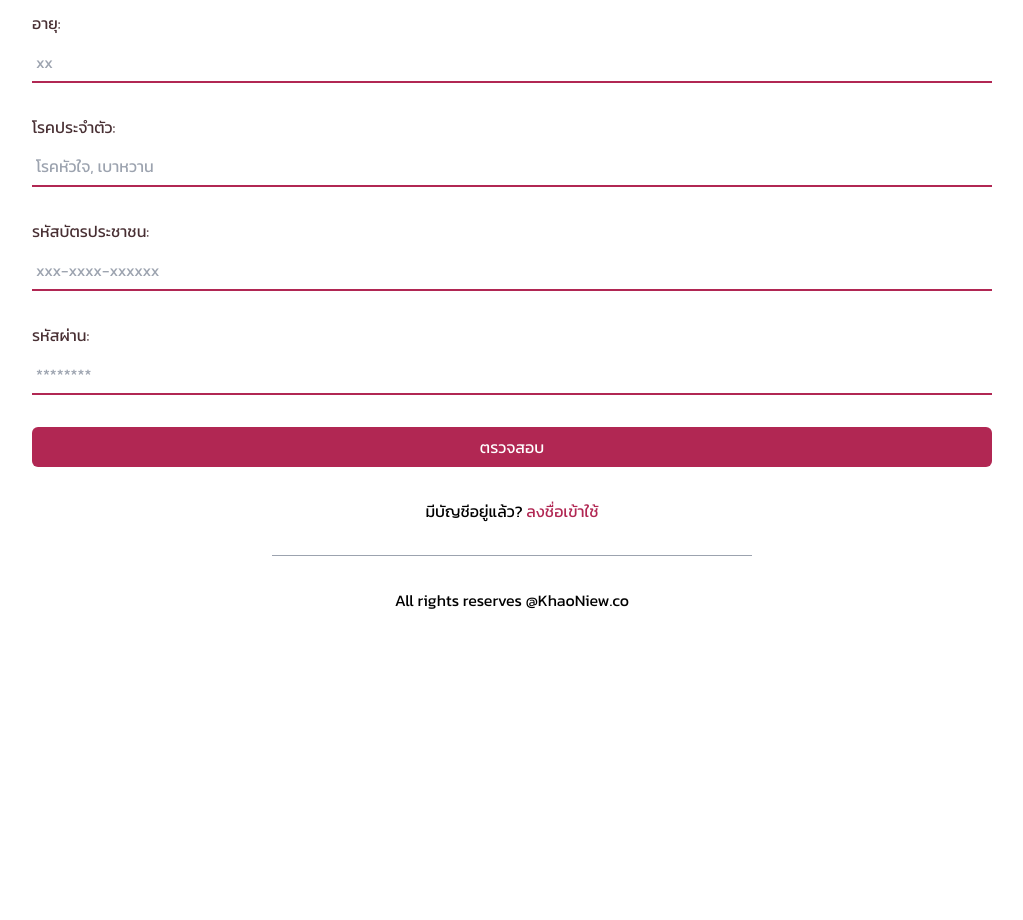
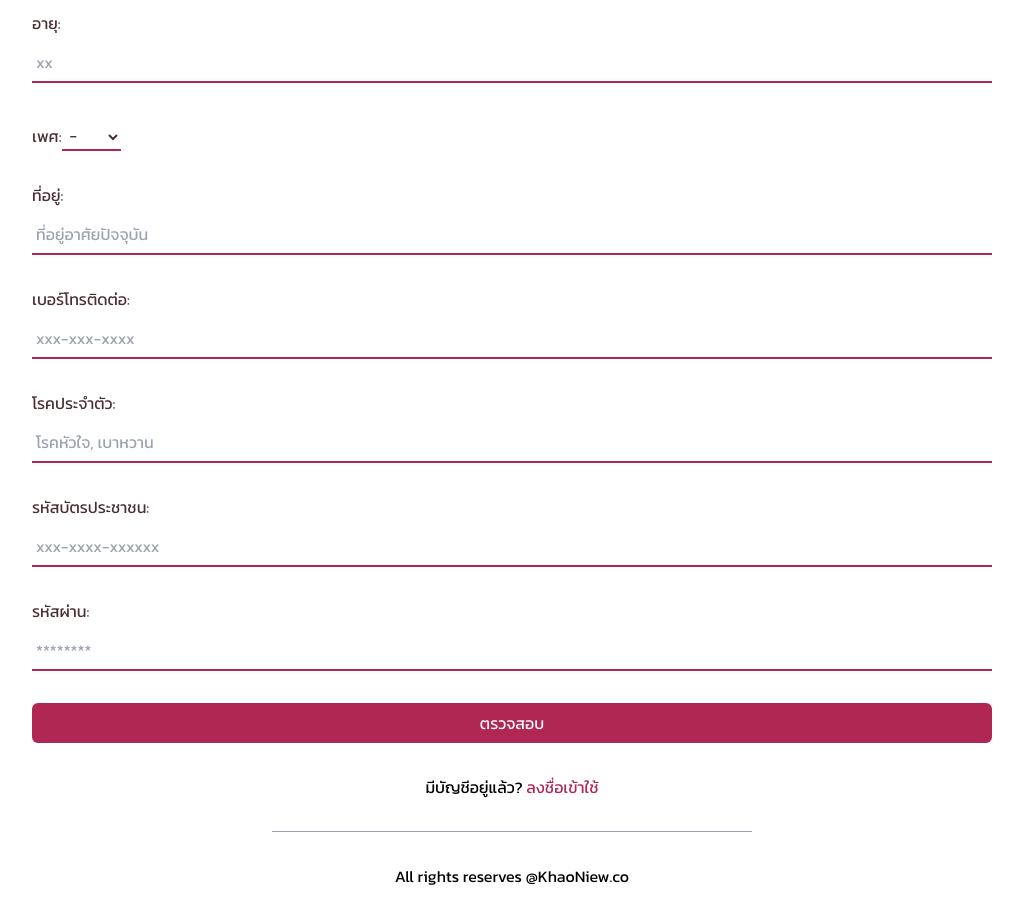
Before and after one commit to NattawatC/khaoniew, a Next.js app: page /signup in a window 1280 px wide. Shown: the part 880-1800 px from the top of the page, without its empty margins (128-1151 px from the left). Before the commit the page ends 1524 px from the top, so only its background shows below. Built offline with nearby package versions, Linux system fonts and the light colour scheme.

Commit message:
all fields created for signup
have to connect to db to see if it connects well with database

```diff
--- a/src/pages/signup.tsx
+++ b/src/pages/signup.tsx
@@ -27,10 +27,19 @@ const formSchema = z.object({
   lastname: z.string(),
   age: z.string(),
   gender: z.string(),
-  medicalcondition: z.array(z.string()).optional(),
+  address: z.string(),
+  phoneNumber: z.string(),
+  medicalCondition: z.array(z.string()).optional(),
   thaiId: z.string(),
   password: z.string(),
 })
+
+const genderOptions = [
+  { label: "-", value: "-" },
+  { label: "ชาย", value: "ชาย" },
+  { label: "หญิง", value: "หญิง" },
+  { label: "อื่นๆ", value: "อื่นๆ" },
+]
 
 export function SignupForm() {
   const router = useRouter()
@@ -42,8 +51,10 @@ export function SignupForm() {
       firstname: "",
       lastname: "",
       age: "",
-      gender: "",
-      medicalcondition: [],
+      gender: "-",
+      address: "",
+      phoneNumber: "",
+      medicalCondition: [],
       thaiId: "",
       password: "",
     },
@@ -52,18 +63,23 @@ export function SignupForm() {
   formSchema.shape
 
   function onSubmit(values: z.infer<typeof formSchema>) {
-    // const router = useRouter()
-    // // Do something with the form values.
+    // remove "-" from phoneNumber and thaiId
+    const cleanedValues = {
+      ...values,
+      phoneNumber: values.phoneNumber.replace(/-/g, ""),
+      thaiId: values.thaiId.replace(/-/g, ""),
+    }
+
+    // allow empty medical condition field
     const filteredValues = {
-      ...values,
-      medicalcondition:
-        values.medicalcondition && values.medicalcondition.length > 0
-          ? values.medicalcondition
+      ...cleanedValues,
+      medicalCondition:
+        cleanedValues.medicalCondition &&
+        cleanedValues.medicalCondition.length > 0
+          ? cleanedValues.medicalCondition
           : undefined,
     }
     console.log(filteredValues)
-    // console.log(values)
-    // router.push("/login")
   }
 
   return (
@@ -142,7 +158,73 @@ export function SignupForm() {
           />
           <FormField
             control={form.control}
-            name="medicalcondition"
+            name="gender"
+            render={({ field }) => (
+              <FormItem>
+                <FormLabel className="text-base text-text">เพศ:</FormLabel>
+                <FormControl>
+                  <select
+                    className="border-0 rounded-none text-text bg-transparent border-b-2 border-secondary pl-1 ring-transparent text-base"
+                    {...field}
+                  >
+                    {genderOptions.map((option) => (
+                      <option key={option.value} value={option.value}>
+                        {option.label}
+                      </option>
+                    ))}
+                  </select>
+                </FormControl>
+                <FormMessage />
+              </FormItem>
+            )}
+          />
+          <FormField
+            control={form.control}
+            name="address"
+            render={({ field }) => (
+              <FormItem>
+                <FormLabel className="text-base text-text">ที่อยู่:</FormLabel>
+                <FormControl>
+                  <Input
+                    /* py-0, px-0, border-0,rounded-none for figma lookalike */
+                    className="border-0 rounded-none text-text bg-transparent border-b-2 border-secondary pl-1 ring-transparent text-base"
+                    placeholder="ที่อยู่อาศัยปัจจุบัน"
+                    type="text"
+                    required
+                    aria-label="Age"
+                    {...field}
+                  />
+                </FormControl>
+                <FormMessage />
+              </FormItem>
+            )}
+          />
+          <FormField
+            control={form.control}
+            name="phoneNumber"
+            render={({ field }) => (
+              <FormItem>
+                <FormLabel className="text-base text-text">
+                  เบอร์โทรติดต่อ:
+                </FormLabel>
+                <FormControl>
+                  <Input
+                    /* py-0, px-0, border-0,rounded-none for figma lookalike */
+                    className="border-0 rounded-none text-text bg-transparent border-b-2 border-secondary pl-1 ring-transparent text-base"
+                    placeholder="xxx-xxx-xxxx"
+                    type="text"
+                    required
+                    aria-label="Username"
+                    {...field}
+                  />
+                </FormControl>
+                <FormMessage />
+              </FormItem>
+            )}
+          />
+          <FormField
+            control={form.control}
+            name="medicalCondition"
             render={({ field }) => (
               <FormItem>
                 <FormLabel className="text-base text-text">
```
